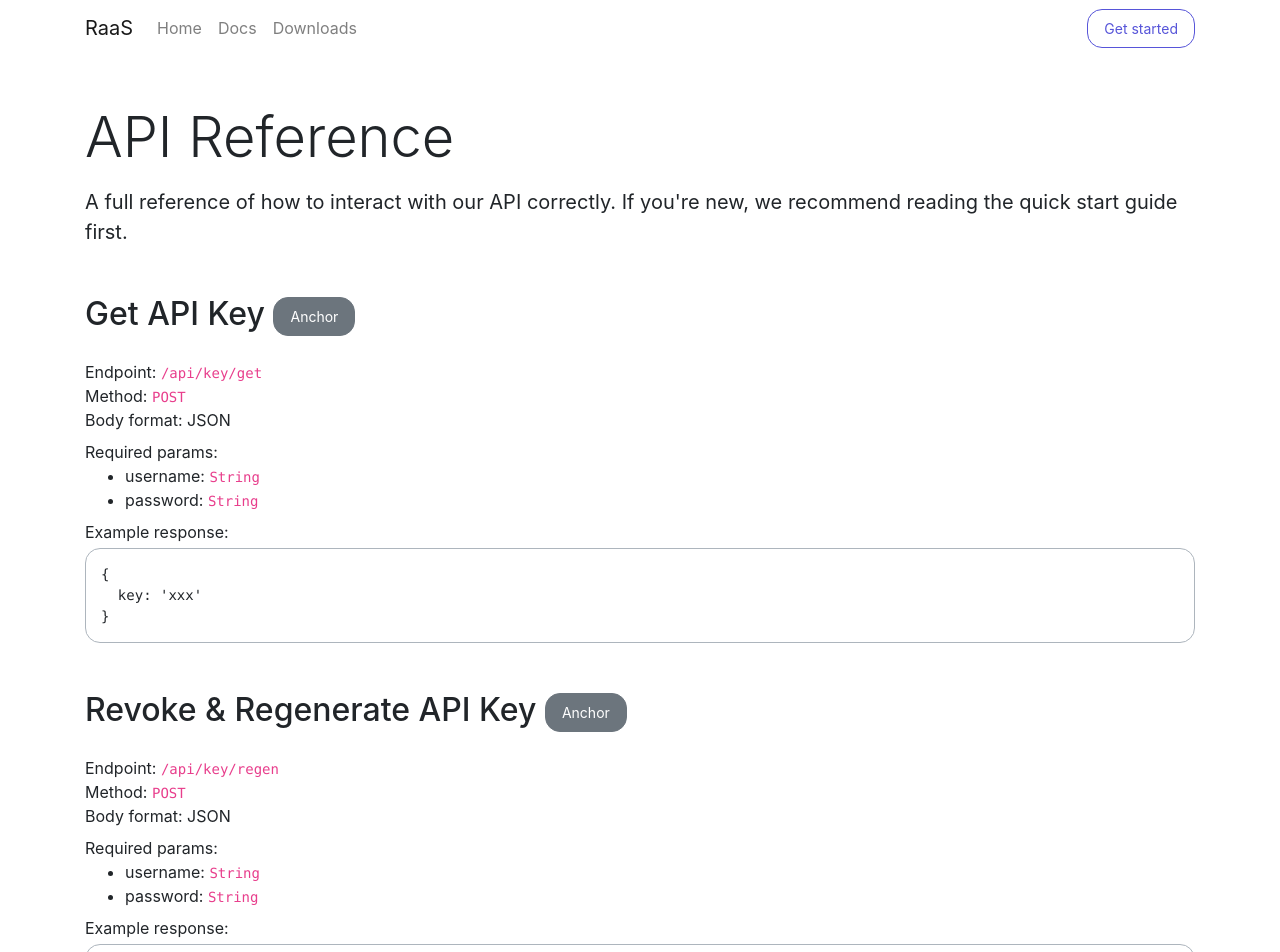
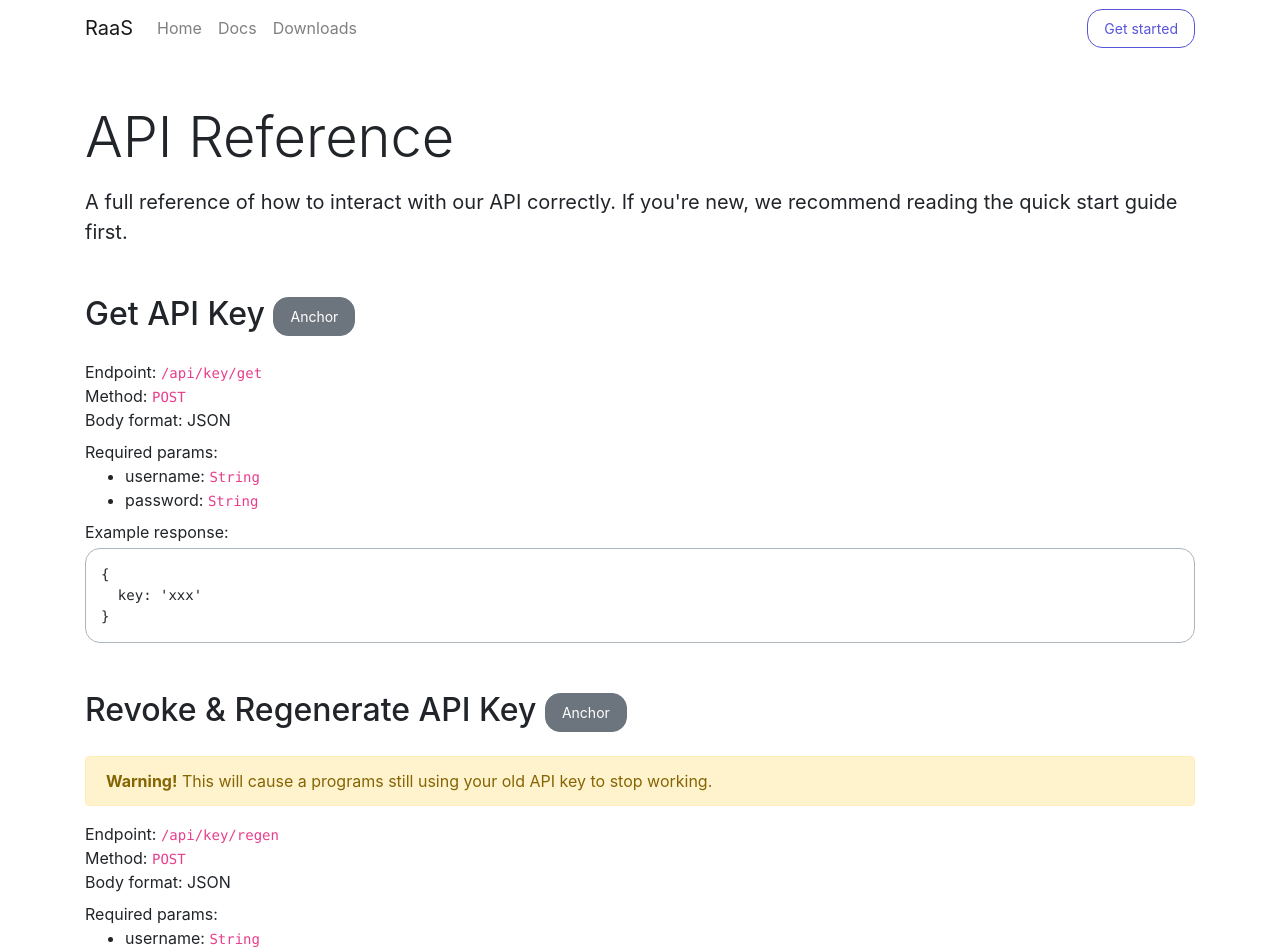
Before and after one commit to rickrolling-as-a-service/website, a Next.js app: page /docs/api in a window 1280 px wide. Shown: the top 952 px of the page. Built offline with nearby package versions, Linux system fonts and the light colour scheme.

Commit message:
Add warning

```diff
--- a/pages/docs/api.js
+++ b/pages/docs/api.js
@@ -39,6 +39,9 @@ export default class extends Component {
         </section>
         <section className='container mt-5'>
           <AnchoredHeading>Revoke &amp; Regenerate API Key</AnchoredHeading>
+          <div className='alert alert-warning'>
+            <strong>Warning!</strong> This will cause a programs still using your old API key to stop working.
+          </div>
           <Endpoint
             endpoint='/api/key/regen'
             required={[
```
